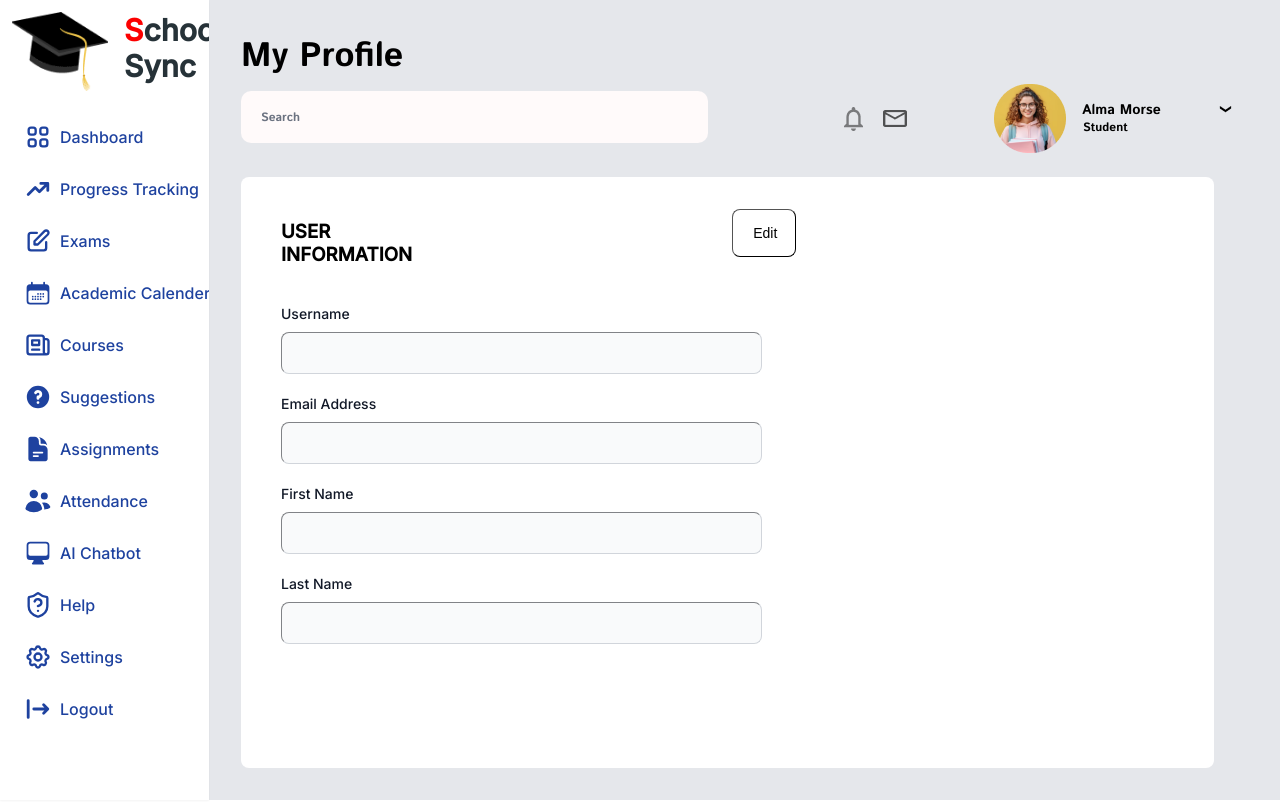
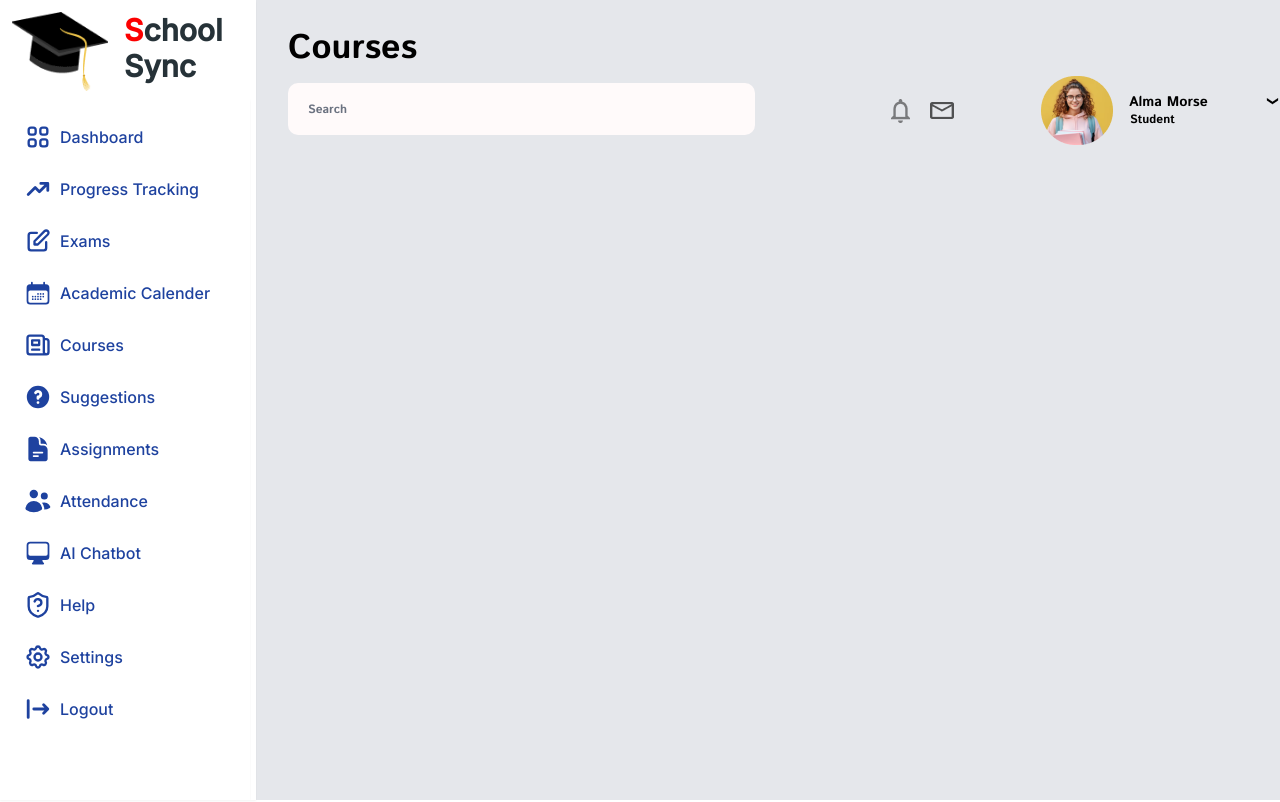
Before and after one commit to DaifulFardous/SchoolSync, a React (Vite) app in the folder Frontend/school-sync/: page /profile in a window 1280 px wide. Shown: the top 802 px of the page. Built offline with nearby package versions, Linux system fonts and the light colour scheme.

Commit message:
Profile page work started

```diff
--- a/Frontend/school-sync/src/components/Profile/Profile.jsx
+++ b/Frontend/school-sync/src/components/Profile/Profile.jsx
@@ -1,52 +1,21 @@
+import React from 'react'
+import Sidenav from './../SideNav/Sidenav';
+import Uppernav from './../Courses/Uppernav';
 
-import Sidenav from './../SideNav/Sidenav';
-import Uppernav from './../UpperNav/Uppernav';
-import Footer from '../LandingPage/Footer/Footer';
-
-function Profile() {
+function Dashboard() {
   return (
-    <div>
-      <div className='bg-opacity-100 bg-gray-200 flex h-screen'>
-        <Sidenav />
-        <div className='p-8 flex flex-col'>
-        <Uppernav/>
-        <div className='w-[76vw] h-[95vh] rounded-lg bg-white mt-6'>
-          <div className='flex flex-col w-[39vw]'>
-          <div className='flex gap-80 pt-6 pl-10 w-[39vw]'>
-            <h3>USER INFORMATION</h3>
-            <button type="submit" class="w-[5vw] text-black h-[6vh] mt-2 bg-white cursor-pointer font-medium rounded-lg text-sm px-5 py-2.5 text-center border border-black">Edit</button>
-          </div>
-          <form class="mt-4 space-y-4 lg:mt-5 md:space-y-5 pl-10" action="">
-          <div>
-                    <label for="email" class="block mb-2 text-sm font-medium text-gray-900 dark:text-white">Username</label>
-                    <input type="email" name="email" id="email" class="bg-gray-50 border border-gray-300 text-gray-900 sm:text-sm rounded-lg focus:ring-primary-600 focus:border-primary-600 block w-full p-2.5 dark:bg-gray-700 dark:border-gray-600 dark:placeholder-gray-400 dark:text-white dark:focus:ring-blue-500 dark:focus:border-blue-500" />
-                </div>
-                <div>
-                    <label for="email" class="block mb-2 text-sm font-medium text-gray-900 dark:text-white">Email Address</label>
-                    <input type="email" name="email" id="email" class="bg-gray-50 border border-gray-300 text-gray-900 sm:text-sm rounded-lg focus:ring-primary-600 focus:border-primary-600 block w-full p-2.5 dark:bg-gray-700 dark:border-gray-600 dark:placeholder-gray-400 dark:text-white dark:focus:ring-blue-500 dark:focus:border-blue-500"/>
-                </div>
-                <div>
-                    <label for="email" class="block mb-2 text-sm font-medium text-gray-900 dark:text-white">First Name</label>
-                    <input type="email" name="email" id="email" class="bg-gray-50 border border-gray-300 text-gray-900 sm:text-sm rounded-lg focus:ring-primary-600 focus:border-primary-600 block w-full p-2.5 dark:bg-gray-700 dark:border-gray-600 dark:placeholder-gray-400 dark:text-white dark:focus:ring-blue-500 dark:focus:border-blue-500"/>
-                </div>
-                <div>
-                    <label for="email" class="block mb-2 text-sm font-medium text-gray-900 dark:text-white">Last Name</label>
-                    <input type="email" name="email" id="email" class="bg-gray-50 border border-gray-300 text-gray-900 sm:text-sm rounded-lg focus:ring-primary-600 focus:border-primary-600 block w-full p-2.5 dark:bg-gray-700 dark:border-gray-600 dark:placeholder-gray-400 dark:text-white dark:focus:ring-blue-500 dark:focus:border-blue-500"/>
-                </div>
-
-
-          </form>
-
-          </div>
-
-    </div>
+    <div className='bg-opacity-100 bg-gray-200 min-h-screen'>
+        <div className='flex'>
+        <div className='fixed w-64'>
+            <Sidenav/>
+        </div>
+        <div className='p-6 pl-72 fixed'>
+            <Uppernav/>
+        </div>
 
         </div>
     </div>
-  <Footer />
-
-    </div>
-  );
+  )
 }
 
-export default Profile;
+export default Dashboard
```
